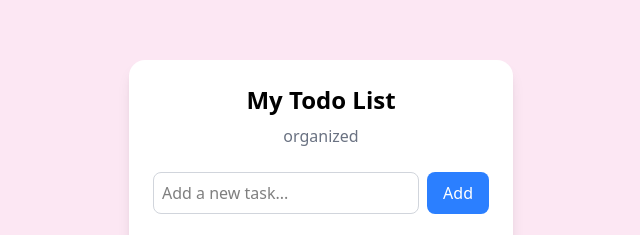
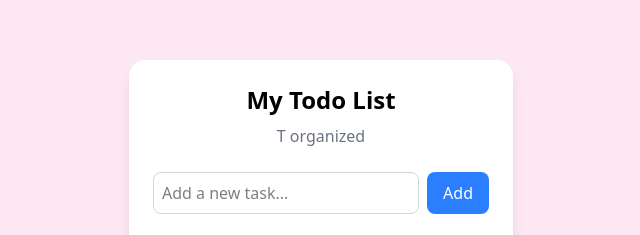
Before and after one commit to devkryssie/todo-list-ui, a website: page index.html in a window 1280 px wide. Shown: the part 125-360 px from the top of the page, 319-959 px from the left. Drawn offline with Linux system fonts and the light colour scheme.

Commit message:
first commit

```diff
--- a/index.html
+++ b/index.html
@@ -13,7 +13,7 @@
 
 
     <h1 class="text-2xl font-bold text-center mb-2">My Todo List</h1>
-    <p class="text-gray-500 text-center mb-6"> organized </p>
+    <p class="text-gray-500 text-center mb-6">T organized </p>
 
 
     <div class="flex gap-2 mb-6">
```
